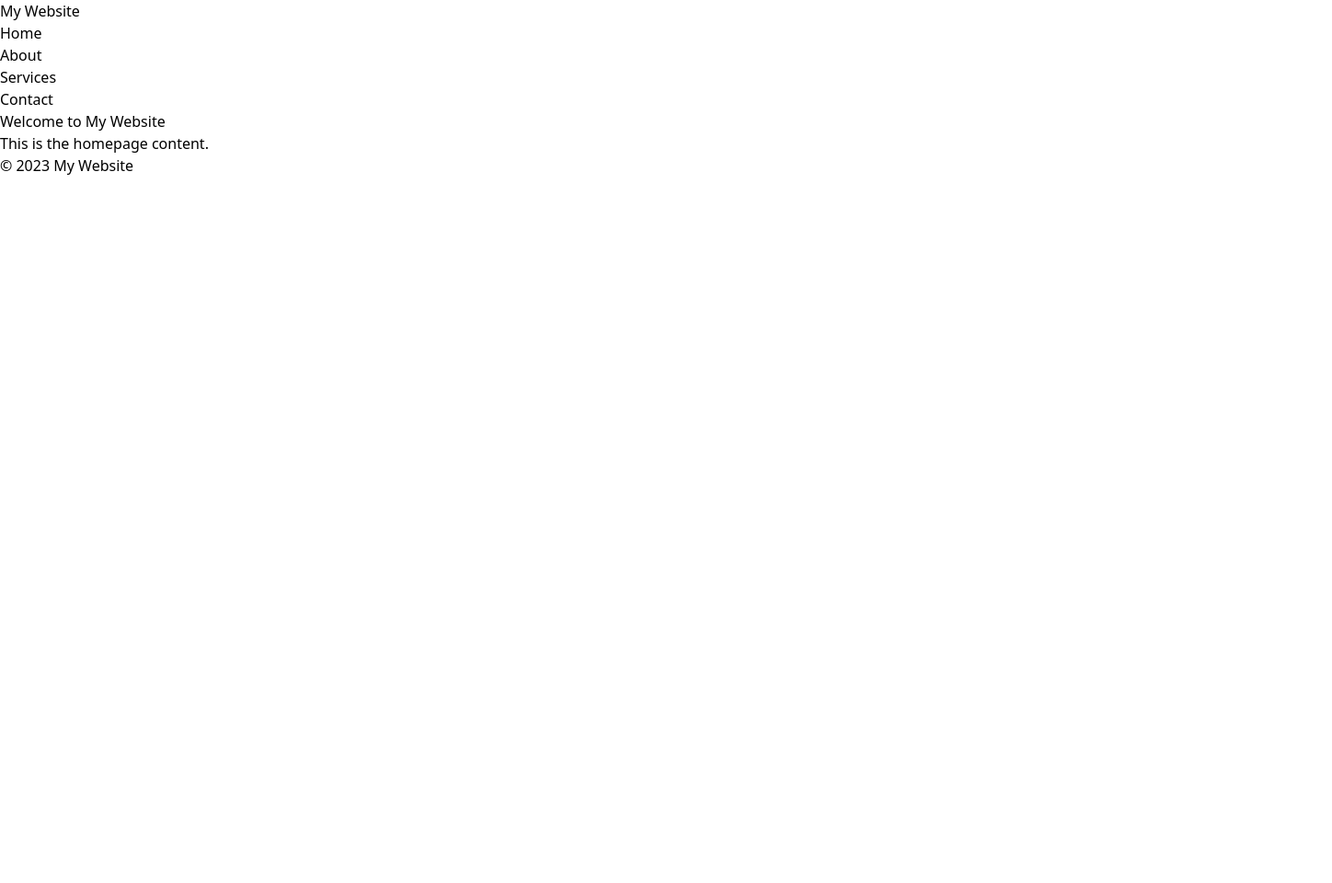
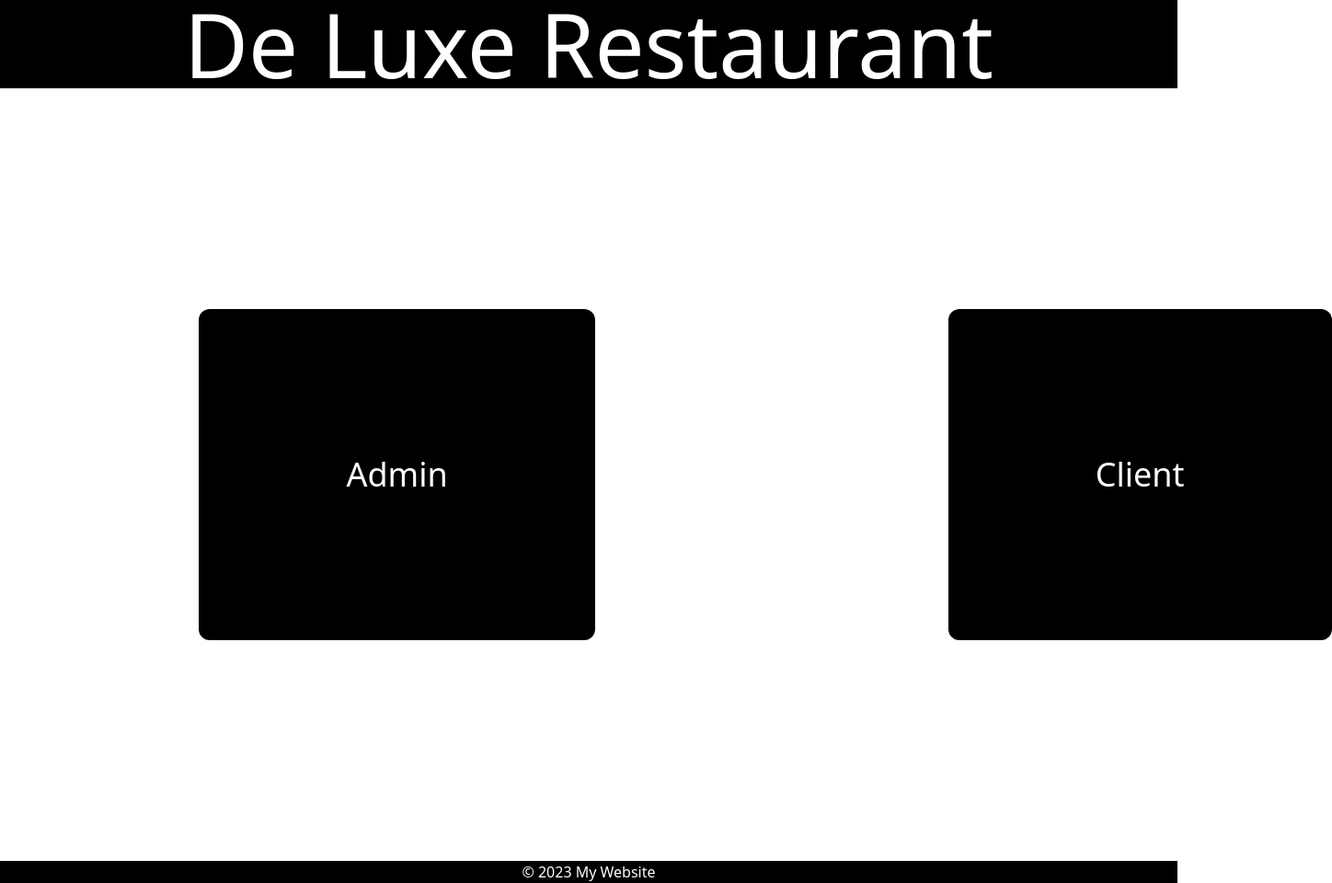
Before and after one commit to amaurysr/RestaurantPOS_App, a website: page main/index.html in a window 1280 px wide. Shown: the whole page at 92% size, 1448 px wide, since content can reach past the window. Before the commit the page ends 800 px from the top, so only its background shows below. Drawn offline with Linux system fonts and the light colour scheme.

Commit message:
added new files and added starting colors of site

```diff
--- a/main/index.html
+++ b/main/index.html
@@ -9,29 +9,22 @@
 <body>
     <header>
         <nav>
-            <div class="container">
-                <h1>My Website</h1>
-                <ul>
-                    <li><a href="#">Home</a></li>
-                    <li><a href="#">About</a></li>
-                    <li><a href="#">Services</a></li>
-                    <li><a href="#">Contact</a></li>
-                </ul>
+            <div class="">
+                <h1 class="Didot text-8xl bg-black text-white text-center">De Luxe Restaurant</h1>
             </div>
         </nav>
     </header>
 
     <main>
-        <div class="container">
-            <h2>Welcome to My Website</h2>
-            <p>This is the homepage content.</p>
+        <div class = "py-60 flex flex-row justify-center">
+            <h2 class="p-40 ml-96 text-4xl text-white bg-black rounded-xl">Admin</h2>
+            <h2 class="p-40 ml-96 text-4xl text-white bg-black rounded-xl">Client</h2>
         </div>
     </main>
-
-    <footer>
-        <div class="container">
-            <p>&copy; 2023 My Website</p>
-        </div>
-    </footer>
 </body>
+<footer>
+    <div>
+        <p class = "bg-black text-white text-center">&copy; 2023 My Website</p>
+    </div>
+</footer>
 </html>
--- a/package.json
+++ b/package.json
@@ -1,7 +1,7 @@
 {
   "name": "pointofservices_app",
   "version": "1.0.0",
-  "description": "* Point of Services/Sales App that is currently in the works * Link to access site: https://raw.githack.com/amaurysr/PointOfServices_App/main/main/index.html?token=GHSAT0AAAAAACGU4KDRFB3K2OHVUTQGY6VKZHTU5OQ",
+  "description": "* Point of Services/Sales App that is currently in the works",
   "main": "index.js",
   "scripts": {
     "test": "echo \"Error: no test specified\" && exit 1",
--- a/src/input.css
+++ b/src/input.css
@@ -1,3 +1,11 @@
+
 @tailwind base;
 @tailwind components;
 @tailwind utilities;
+
+@layer base {
+ @font-face{
+    font-family: Didot;
+    src: url("../main/fonts/GFSDidot-Regular.ttf") format("truetype");
+ }
+}
--- a/tailwind.config.js
+++ b/tailwind.config.js
@@ -1,6 +1,6 @@
 /** @type {import('tailwindcss').Config} */
 module.exports = {
-  content: ["./main/*.{html,css}"],
+  content: ["./main/*.{html,css,js}"],
   theme: {
     extend: {},
   },
```
Also changed, not shown: main/fonts/GFSDidot-Regular.ttf (added), main/style.css.
